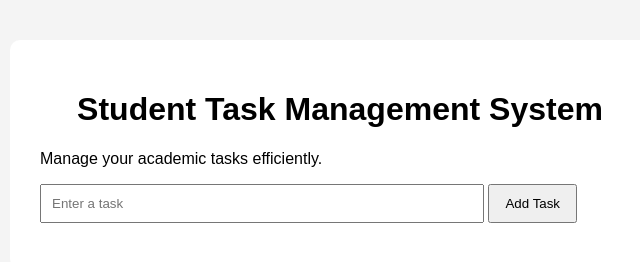
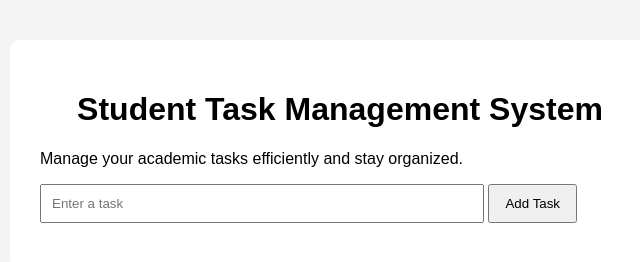
Before and after one commit to barathbbk06/Student-Task-Management-System, a plain HTML site: page index.html in a window 1280 px wide. Shown: the whole page, without its empty margins (300-940 px from the left). Drawn offline with Linux system fonts and the light colour scheme.

Commit message:
Update task management description

```diff
--- a/index.html
+++ b/index.html
@@ -10,7 +10,7 @@
 
     <div class="container">
         <h1>Student Task Management System</h1>
-        <p>Manage your academic tasks efficiently.</p>
+        <p>Manage your academic tasks efficiently and stay organized.</p>
 
         <input type="text" id="taskInput" placeholder="Enter a task">
 
```
